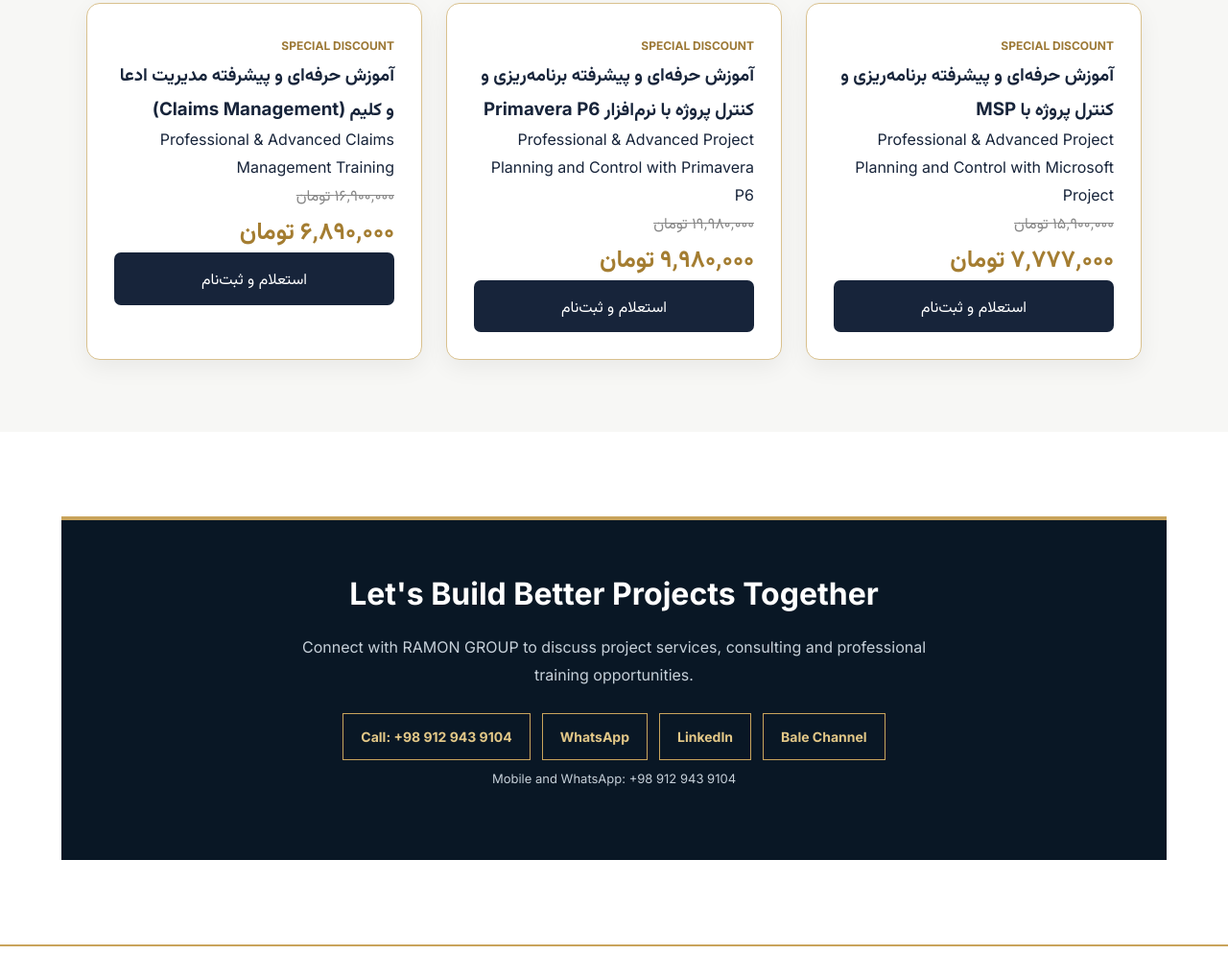
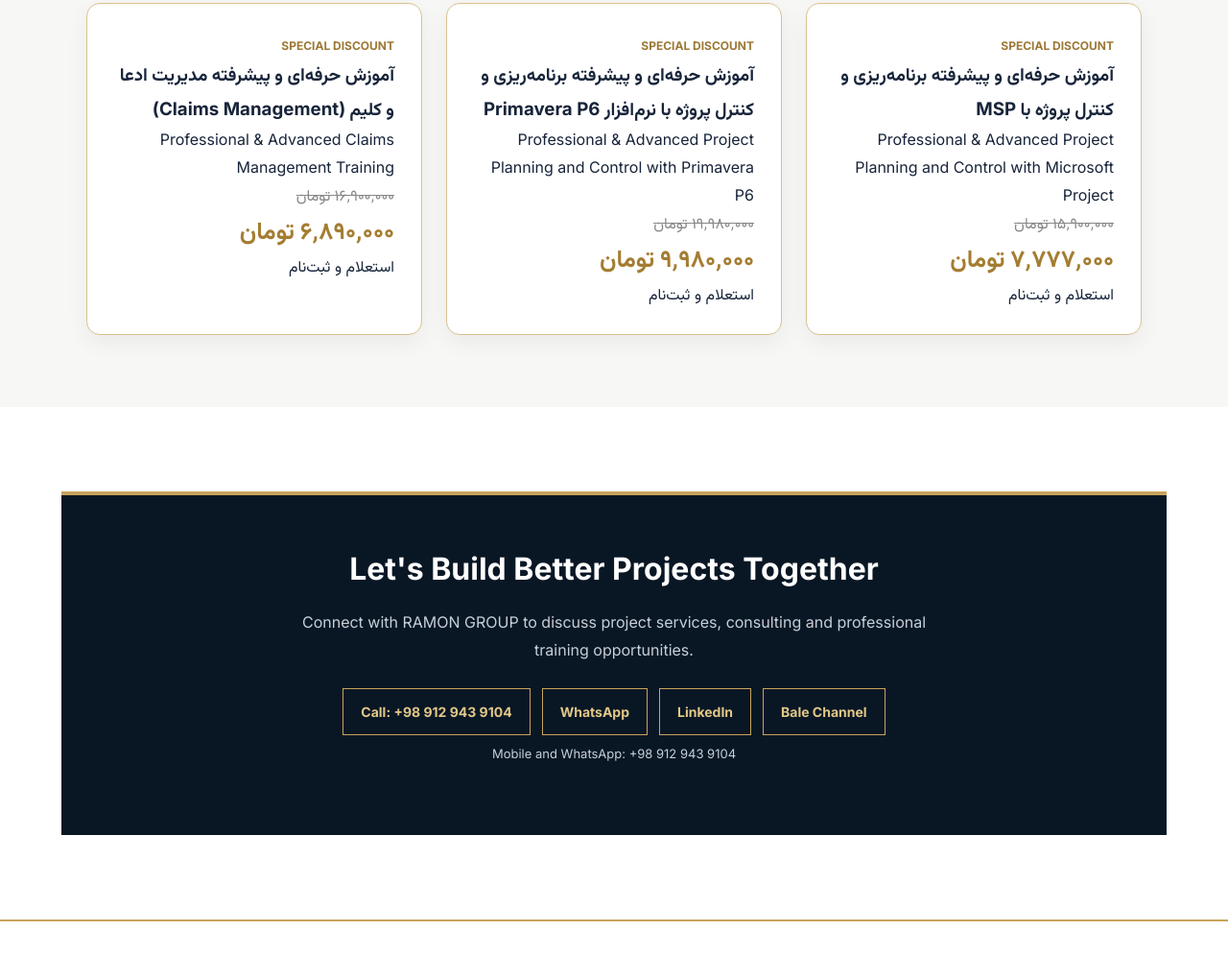
Before and after one commit to learningplanning402-del/learning-planning, a plain HTML site: page index.html in a window 1280 px wide. Shown: the part 3540-4535 px from the top of the page at 96% size. Drawn offline with Linux system fonts and the light colour scheme.

Commit message:
Update index.html

```diff
--- a/index.html
+++ b/index.html
@@ -716,7 +716,10 @@ COURSE ENQUIRIES
         <p>Professional & Advanced Project Planning and Control with Microsoft Project</p>
         <p class="old-price">۱۵٬۹۰۰٬۰۰۰ تومان</p>
         <p class="new-price">۷٬۷۷۷٬۰۰۰ تومان</p>
-        <button type="button" onclick="selectCourse('MSP','۷٬۷۷۷٬۰۰۰ تومان')">استعلام و ثبت‌نام</button>
+        <a class="course-button"
+href="https://ble.ir/learning_planning"
+target="_blank"
+rel="noopener noreferrer">استعلام و ثبت‌نام</a>
       </div>
 
       <div class="course-card">
@@ -725,7 +728,10 @@ COURSE ENQUIRIES
 <p>Professional & Advanced Project Planning and Control with Primavera P6</p>
         <p class="old-price">۱۹٬۹۸۰٬۰۰۰ تومان</p>
         <p class="new-price">۹٬۹۸۰٬۰۰۰ تومان</p>
-        <button type="button" onclick="selectCourse('Primavera P6','۹٬۹۸۰٬۰۰۰ تومان')">استعلام و ثبت‌نام</button>
+        <a class="course-button"
+href="https://ble.ir/learning_planning"
+target="_blank"
+rel="noopener noreferrer">استعلام و ثبت‌نام</a>
       </div>
 
 <div class="course-card">
@@ -734,7 +740,10 @@ COURSE ENQUIRIES
   <p>Professional & Advanced Claims Management Training</p>
   <p class="old-price">۱۶٬۹۰۰٬۰۰۰ تومان</p>
   <p class="new-price">۶٬۸۹۰٬۰۰۰ تومان</p>
-  <button type="button" onclick="selectCourse('Claims Management','۶٬۸۹۰٬۰۰۰ تومان')">استعلام و ثبت‌نام</button>
+  <a class="course-button"
+href="https://ble.ir/learning_planning"
+target="_blank"
+rel="noopener noreferrer">استعلام و ثبت‌نام</a>
 </div>
   </div>
 </section>
```
